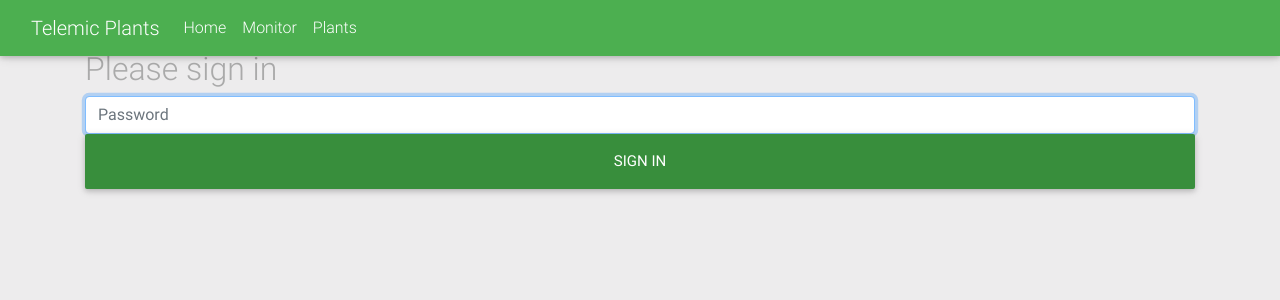
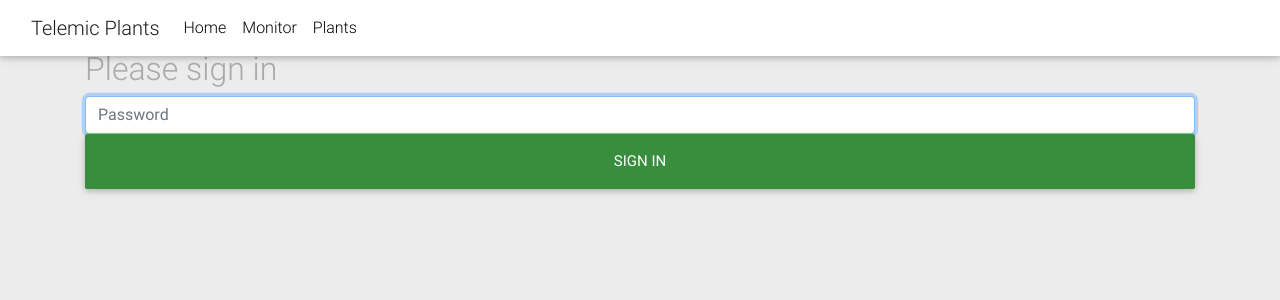
Before and after one commit to TomEelbode/BigBrewer, a Flask app: page /auth/login in a window 1280 px wide. Shown: the top 300 px of the page. Run offline with Flask 2, Linux system fonts and the light colour scheme; some libraries are stand-ins or nearby versions.

Commit message:
updated base.html

```diff
--- a/BigBrewer/templates/base.html
+++ b/BigBrewer/templates/base.html
@@ -6,7 +6,7 @@
     (url_for('info.plants'), 'plants', 'Plants'),
 ] -%}
 
-<title>{% block title %}{% endblock %} - NS-Plants</title>
+<title>{% block title %}{% endblock %} - Big Brewer</title>
 <head>
     <meta charset="utf-8">
     <meta name="viewport" content="width=device-width, initial-scale=1, shrink-to-fit=no">
@@ -27,7 +27,7 @@
 <header>
 
     <!--Navbar-->
-    <nav class="navbar navbar-expand-lg navbar-dark green fixed-top">
+    <nav class="navbar navbar-expand-lg navbar-light white fixed-top">
         <div class="container-fluid">
             <!-- Navbar brand -->
             <div class="navbar-header">
```
